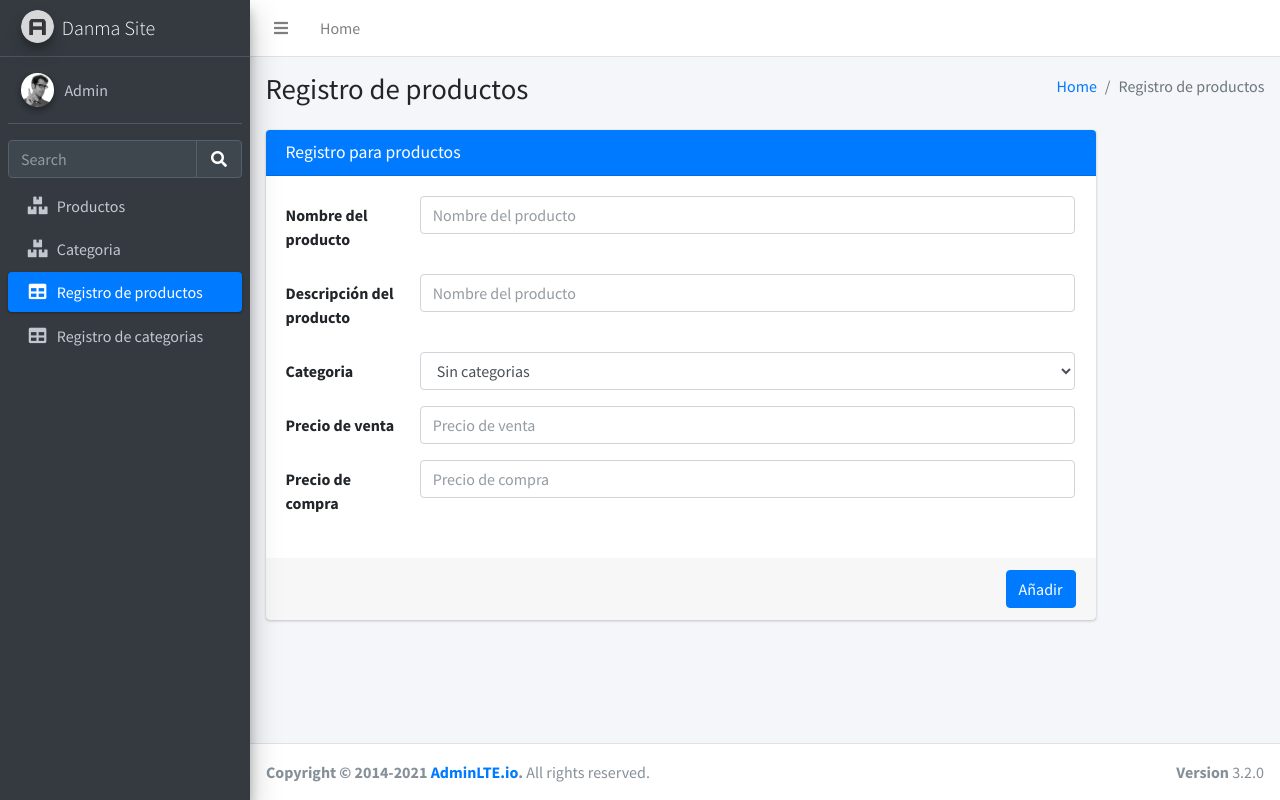
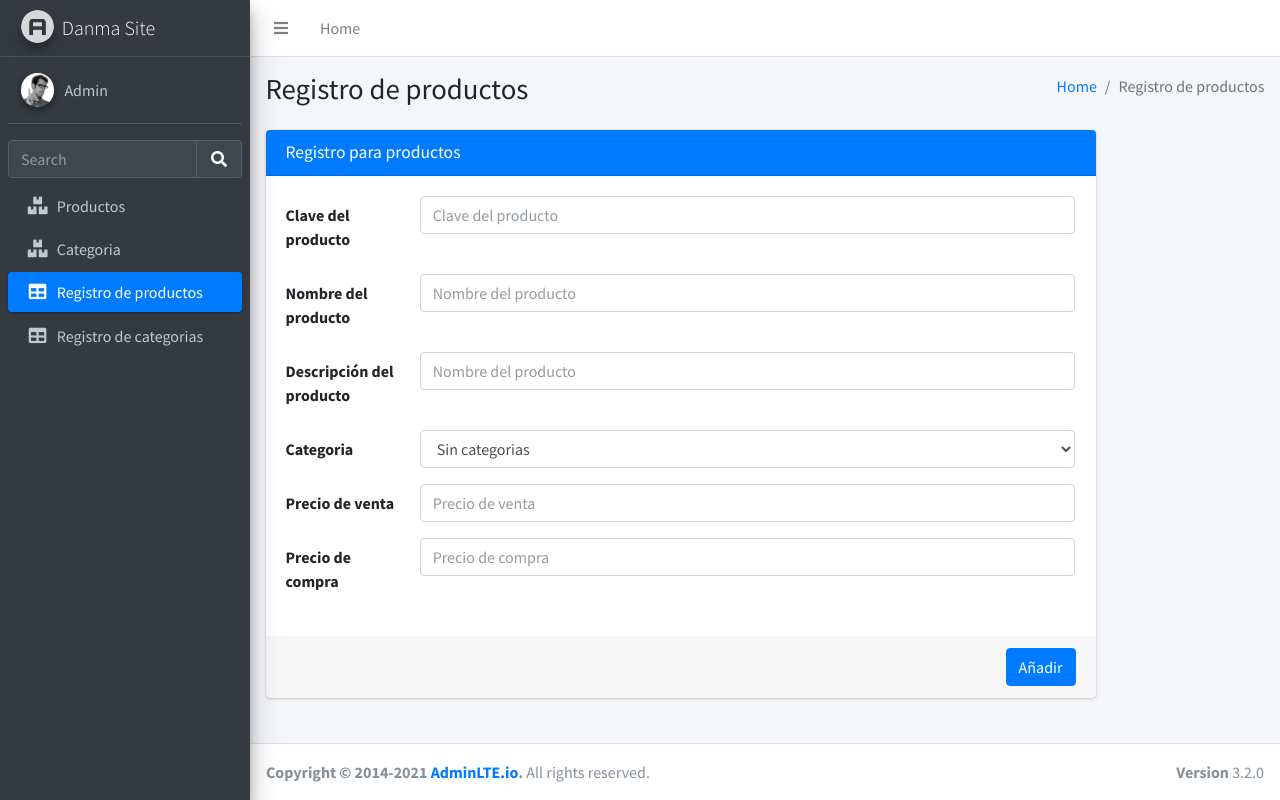
Before and after one commit to danma22/practica6-php, a PHP site: page /regProductos.php in a window 1280 px wide. Run offline with PHP 8.4, Linux system fonts and the light colour scheme; data that the repository does not hold is empty; some libraries are stand-ins or nearby versions.

Commit message:
Update regProductos.php

```diff
--- a/regProductos.php
+++ b/regProductos.php
@@ -152,6 +152,12 @@
               <form class="form-horizontal" action="index.php" method="post" id="form3">
                 <div class="card-body">
                   <div class="form-group row">
+                    <label for="claveP" class="col-sm-2 col-form-label">Clave del producto</label>
+                    <div class="col-sm-10">
+                      <input type="text" class="form-control" id="claveP" name="clavePro" placeholder="Clave del producto">
+                    </div>
+                  </div>
+                  <div class="form-group row">
                     <label for="nameP" class="col-sm-2 col-form-label">Nombre del producto</label>
                     <div class="col-sm-10">
                       <input type="text" class="form-control" id="nameP" name="namePro" placeholder="Nombre del producto">
```
